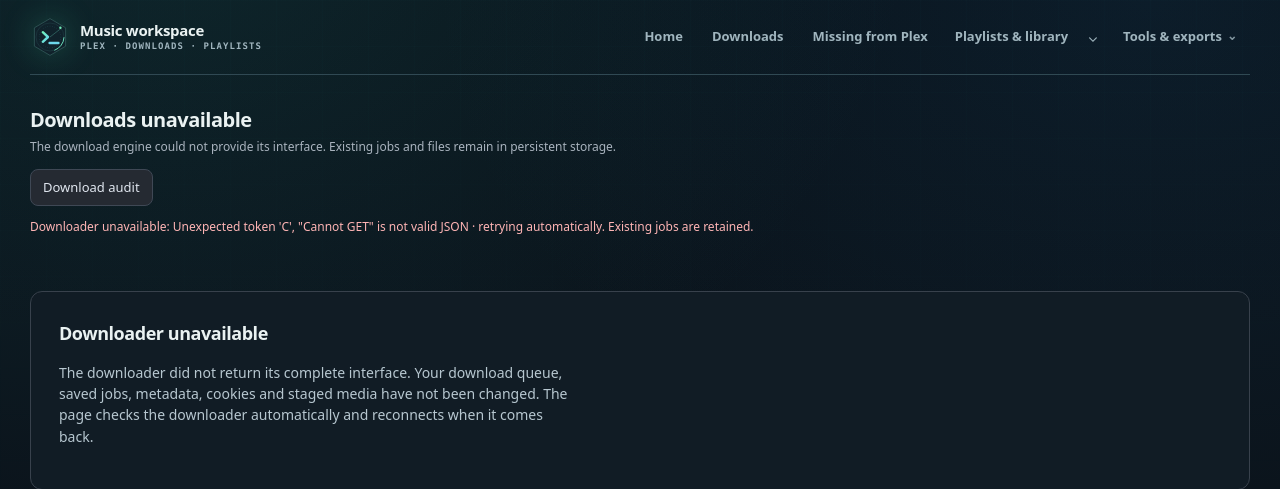
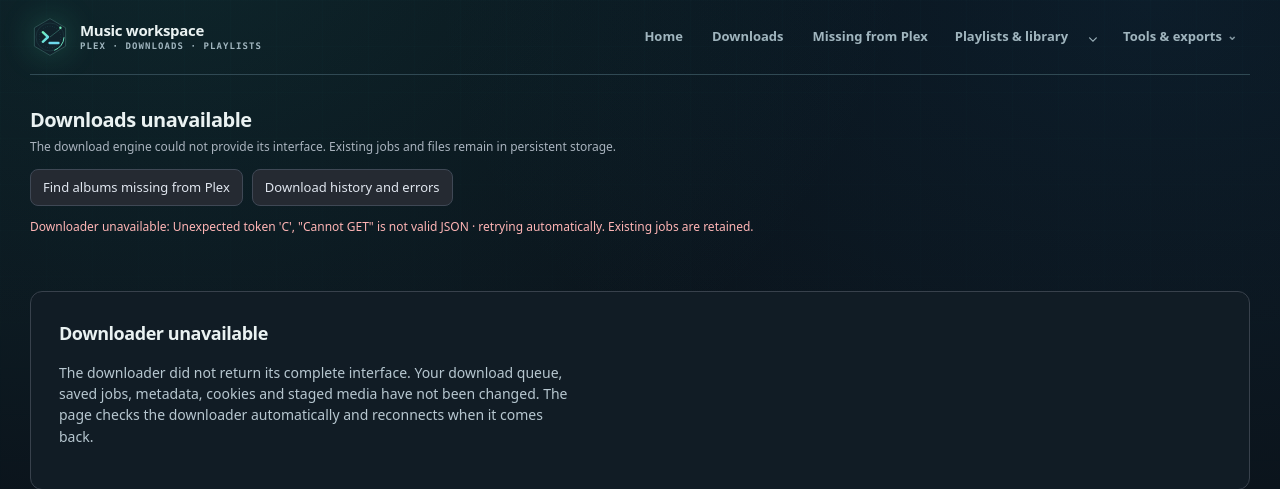
Before and after one commit to tpepels/plex-playlist-builder, a Flask app: template app/templates/download_portal.html in a window 1280 px wide. Shown: the top 489 px of the page. Run offline with Flask 3, Linux system fonts and the light colour scheme; the template is opened without the code that fills it, so the values that code supplies are empty; parts of the project's set-up code (start-up, migrations or seed data) failed here and were passed over; some libraries are stand-ins or nearby versions.

Commit message:
ui: expose disk-to-Plex album diagnostics in primary navigation and offline Downloads

```diff
--- a/app/templates/download_portal.html
+++ b/app/templates/download_portal.html
@@ -43,7 +43,8 @@
       <p class="sub">The download engine could not provide its interface. Existing jobs and files remain in persistent storage.</p>
     </div>
     <div class="download-actions">
-      <a class="action" href="/downloads-audit">Download audit</a>
+      <a class="action" href="/downloads-audit">Find albums missing from Plex</a>
+      <a class="action" href="/downloads-audit?tab=history">Download history and errors</a>
     </div>
     <div id="engine-status" class="engine-status" role="status" aria-live="polite">
       Connecting to the download engine…
```
